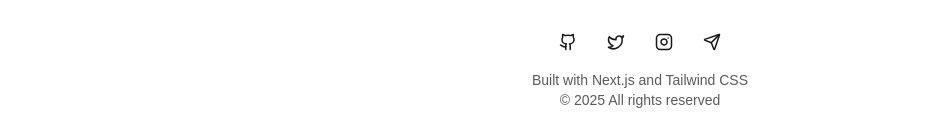
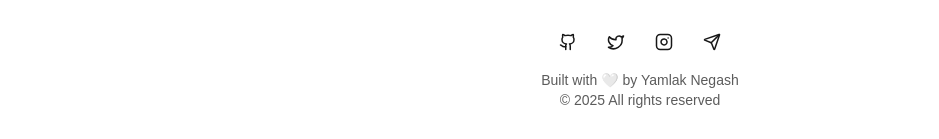
Before and after one commit to yamneg96/yamlak, a Next.js app: page / in a window 1280 px wide. Shown: the part 884-1023 px from the top of the page, without its empty margins (0-939 px from the left). Built offline with nearby package versions, Linux system fonts and the light colour scheme.

Commit message:
Installed lucide-react

```diff
--- a/package.json
+++ b/package.json
@@ -16,6 +16,7 @@
     "cors": "^2.8.5",
     "dotenv": "^17.2.3",
     "jsonwebtoken": "^9.0.3",
+    "lucide-react": "^0.561.0",
     "mongoose": "^9.0.2",
     "next": "16.0.10",
     "react": "19.2.1",
--- a/src/components/layout/Footer.tsx
+++ b/src/components/layout/Footer.tsx
@@ -11,7 +11,7 @@ export default function Footer() {
         <Link href="https://t.me/user1name_123"><Send className="hover:text-indigo-500 cp transition-all duration-500 scale-75 hover:scale-100"/></Link>
       </div>
       <p className="text-sm opacity-70">
-        Built with Next.js and Tailwind CSS
+        Built with 🤍 by Yamlak Negash
       </p>
       <p className="text-sm opacity-70">
         © {new Date().getFullYear()} All rights reserved
```
Also changed, not shown: 1 other file (tests, documents, lock files or other folders).
